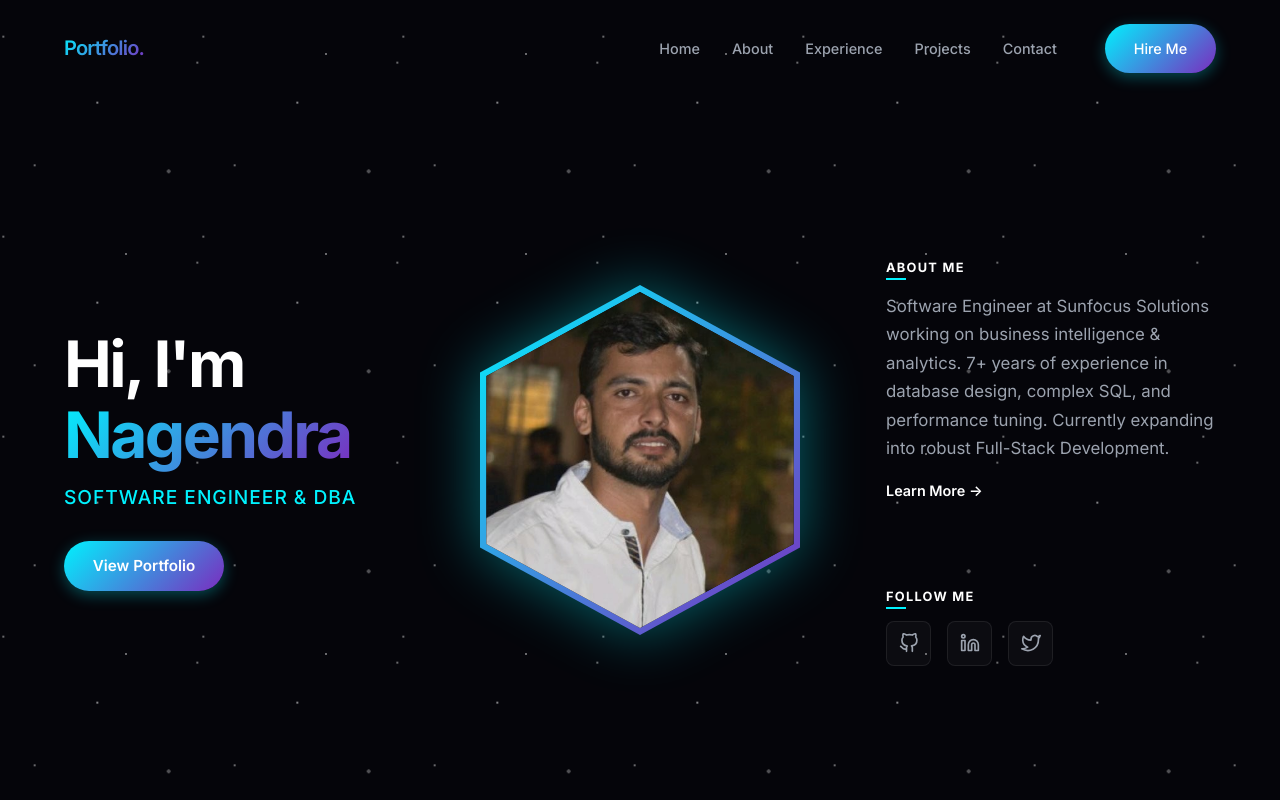
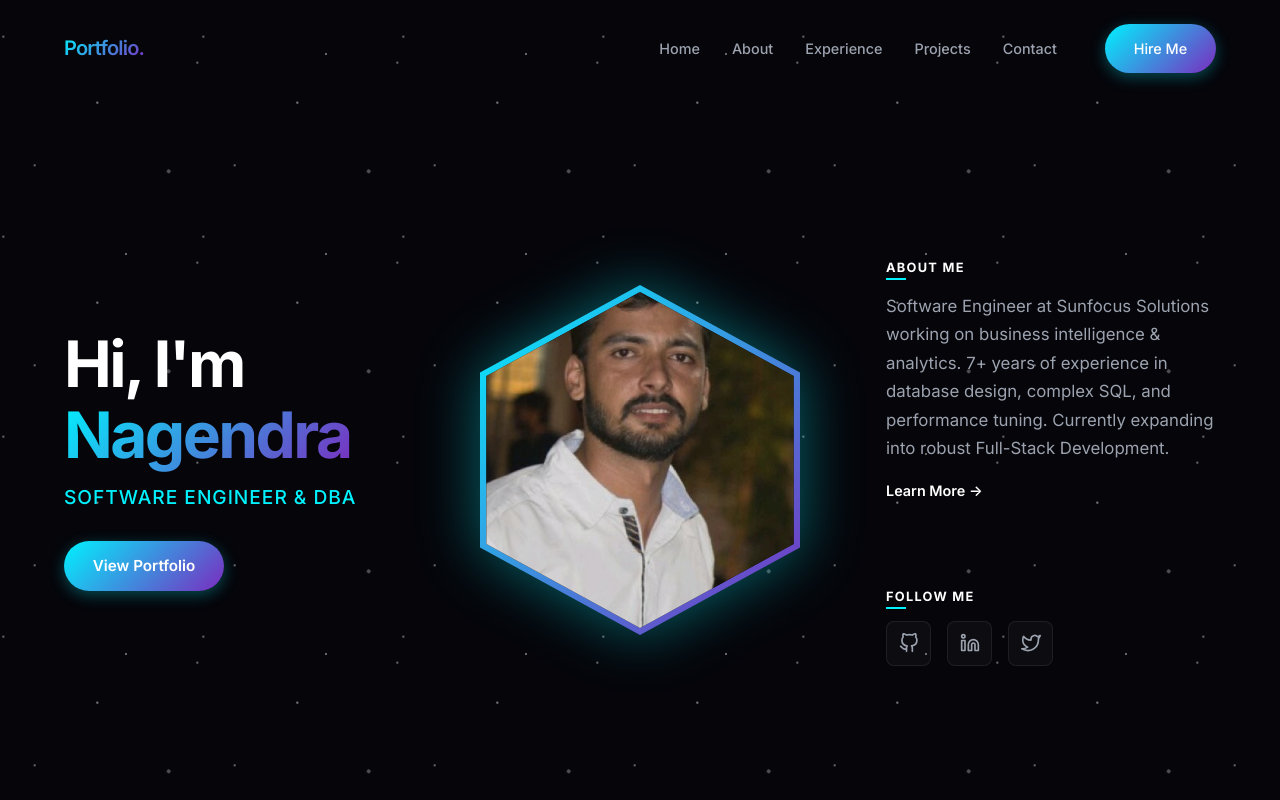
Before and after one commit to NagendraSutliya/portfolio, a React app: page / in a window 1280 px wide. Shown: the top 800 px of the page. Built offline with nearby package versions, Linux system fonts and the light colour scheme; the HTML template or start-up script is replaced by a standard one.

Commit message:
fix: resolve hexagon profile hover clipping bug in production build

```diff
--- a/src/components/Hero.css
+++ b/src/components/Hero.css
@@ -141,11 +141,11 @@
 }
 
 .hexagon-image img {
-  width: 110%;
-  height: 110%;
+  width: 125%;
+  height: 125%;
   object-fit: cover;
   /* Push the image down so the head isn't chopped off by the top point of the hexagon */
-  transform: scale(1) translateY(8%);
+  transform: scale(1) translateY(6%);
   transition: all 0.4s cubic-bezier(0.175, 0.885, 0.32, 1.275);
 }
 
@@ -155,8 +155,8 @@
 }
 
 .hexagon-wrapper:hover img {
-  /* Scale up and pull it upwards to pop out of the top */
-  transform: scale(1.) translateY(-10%);
+  /* Fix typo and adjust translation so it doesn't leave empty space at the bottom */
+  transform: scale(1.05) translateY(-2%);
 }
 
 @media (max-width: 1024px) {
```
